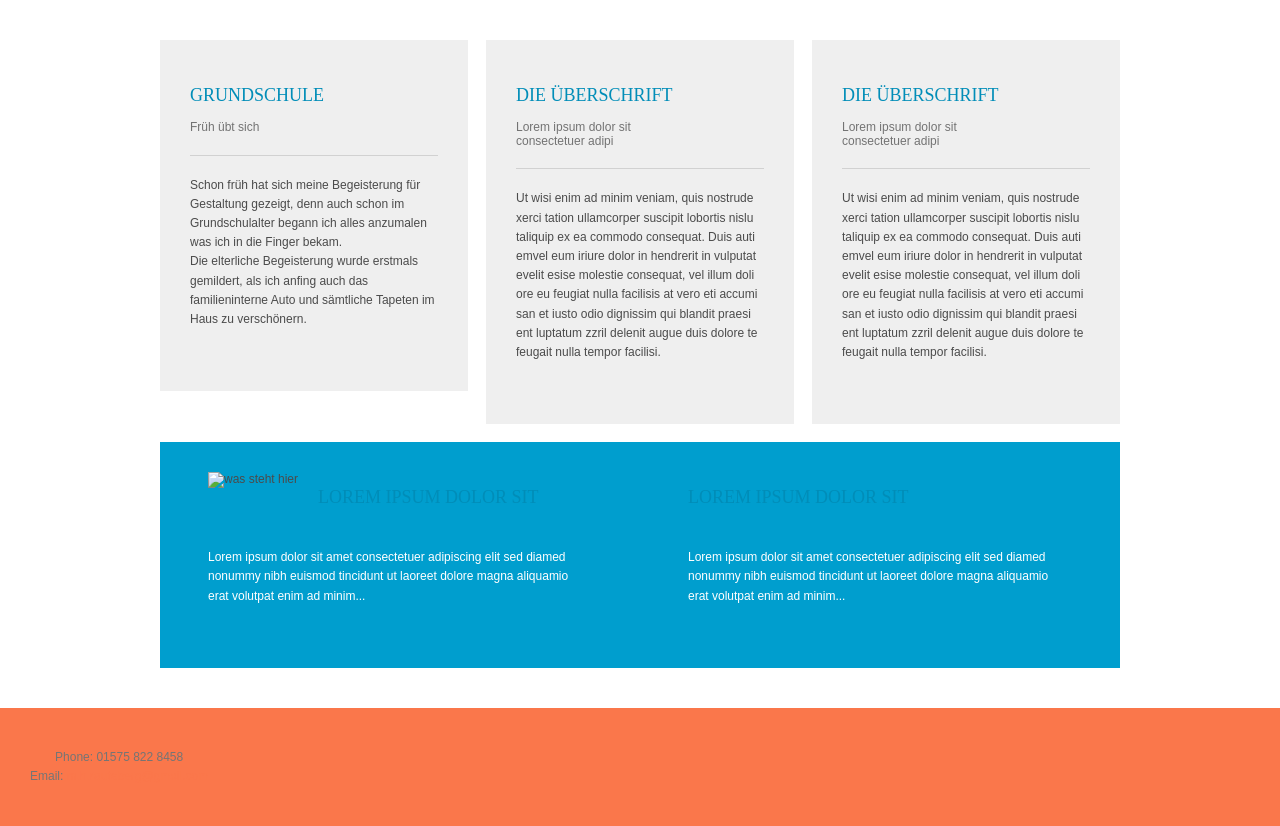
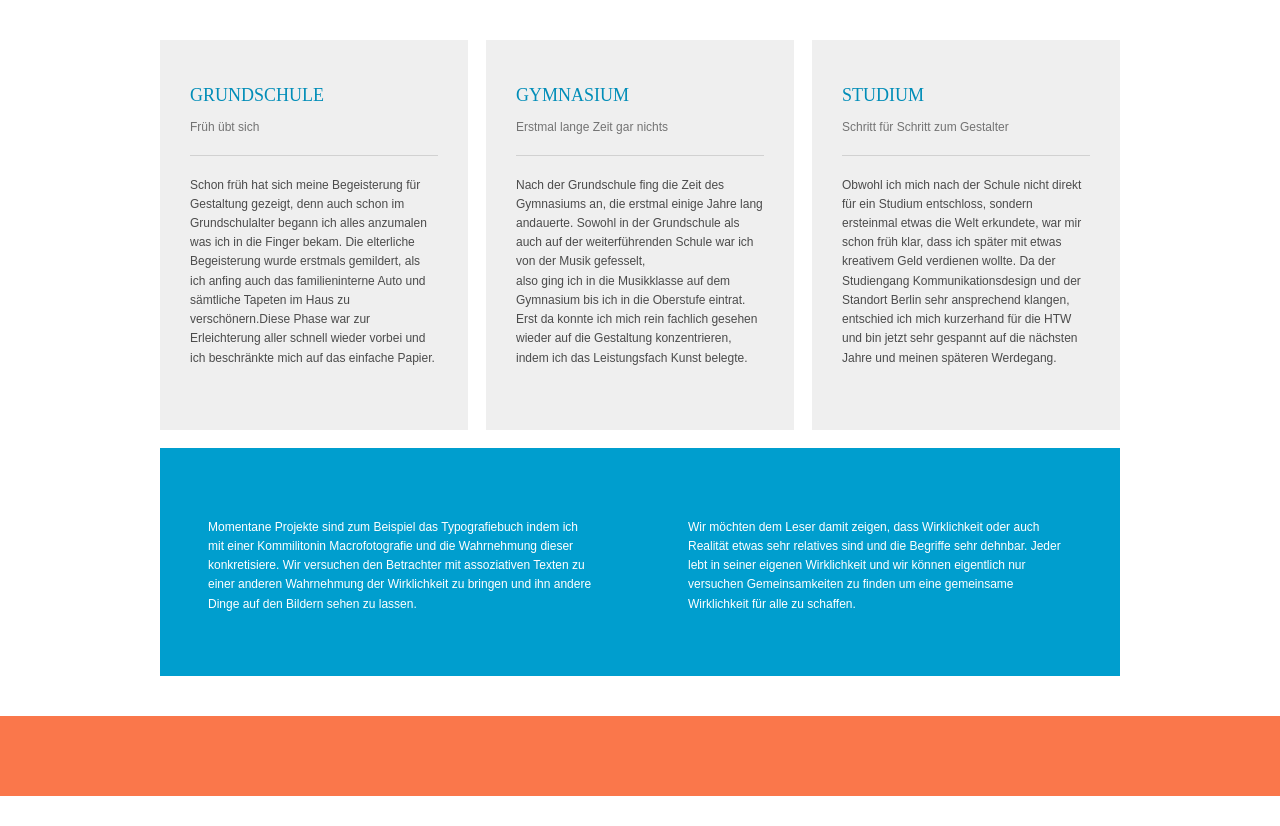
Before and after one commit to MerleRautenberg/HTML_Projects, a plain HTML site: page index.html in a window 1280 px wide. Shown: the part 652-1478 px from the top of the page. After the commit the page ends 1448 px from the top, so only its background shows below. Drawn offline with Linux system fonts and the light colour scheme; a web font is replaced by a local one.

Commit message:
Final changes

```diff
--- a/index.html
+++ b/index.html
@@ -22,60 +22,59 @@
           </header>
 
           <p>
-            Schon früh hat sich meine Begeisterung für Gestaltung gezeigt, denn auch schon im Grundschulalter begann ich alles anzumalen was ich in die Finger bekam.<br />
-            Die elterliche Begeisterung wurde erstmals gemildert, als ich anfing auch das familieninterne Auto und sämtliche Tapeten im Haus zu verschönern.
+            Schon früh hat sich meine Begeisterung für Gestaltung gezeigt, denn auch schon im Grundschulalter begann ich alles anzumalen was ich in die Finger bekam.
+            Die elterliche Begeisterung wurde erstmals gemildert, als ich anfing auch das familieninterne Auto und sämtliche Tapeten im Haus zu verschönern.Diese Phase
+						war zur Erleichterung aller schnell wieder vorbei und ich beschränkte mich auf das einfache Papier.
           </p>
         </section>
 
         <section>
           <header>
-            <img src="img/icon/Design02-icon-big-globe.png" alt="">
-            <h2>Die Überschrift</h2>
-            <h3>Lorem ipsum dolor sit<br />consectetuer adipi</h3>
+            <h2>Gymnasium</h2>
+            <h3>Erstmal lange Zeit gar nichts</h3>
           </header>
 
           <p>
-            Ut wisi enim ad minim veniam, quis nostrude xerci tation ullamcorper suscipit lobortis nislu taliquip
-            ex ea commodo consequat. Duis auti emvel eum iriure dolor in hendrerit in vulputat evelit esise molestie
-            consequat, vel illum doli ore eu feugiat nulla facilisis at vero eti accumi san et iusto odio dignissim
-            qui blandit praesi ent luptatum zzril delenit augue duis dolore te feugait nulla tempor facilisi.<br />
+            Nach der Grundschule fing die Zeit des Gymnasiums an, die erstmal einige Jahre lang andauerte. Sowohl in der Grundschule als auch auf der weiterführenden Schule war ich von der Musik gefesselt,<br />
+						also ging ich in die Musikklasse auf dem Gymnasium bis ich in die Oberstufe eintrat. Erst da konnte ich mich rein fachlich gesehen wieder auf
+						die Gestaltung konzentrieren, indem ich das Leistungsfach Kunst belegte.
           </p>
         </section>
 
         <section>
           <header>
-            <img src="img/icon/Design02-icon-big-people.png" alt="">
-            <h2>Die Überschrift</h2>
-            <h3>Lorem ipsum dolor sit<br />consectetuer adipi</h3>
+            <h2>Studium</h2>
+            <h3>Schritt für Schritt zum Gestalter</h3>
           </header>
 
           <p>
-            Ut wisi enim ad minim veniam, quis nostrude xerci tation ullamcorper suscipit lobortis nislu taliquip
-            ex ea commodo consequat. Duis auti emvel eum iriure dolor in hendrerit in vulputat evelit esise molestie
-            consequat, vel illum doli ore eu feugiat nulla facilisis at vero eti accumi san et iusto odio dignissim
-            qui blandit praesi ent luptatum zzril delenit augue duis dolore te feugait nulla tempor facilisi.<br />
+            Obwohl ich mich nach der Schule nicht direkt für ein Studium entschloss, sondern ersteinmal etwas die Welt erkundete, war mir schon früh klar, dass
+						ich später mit etwas kreativem Geld verdienen wollte. Da der Studiengang Kommunikationsdesign und der Standort Berlin sehr ansprechend klangen, entschied
+						ich mich kurzerhand für die HTW und bin jetzt sehr gespannt auf die nächsten Jahre und meinen späteren Werdegang.<br />
           </p>
         </section>
       </div>
 
       <div class="bigteaser clearfix">
         <section>
-          <img src="img/icon/Design02-icon-small-wave.png" alt="was steht hier">
-          <h2>Lorem ipsum dolor sit</h2>
+
+
 
           <p>
-            Lorem ipsum dolor sit amet consectetuer adipiscing elit sed diamed nonummy nibh euismod tincidunt ut laoreet
-            dolore magna aliquamio erat volutpat enim ad minim...<br />
+           Momentane Projekte sind zum Beispiel das Typografiebuch indem ich mit einer Kommilitonin Macrofotografie und die Wahrnehmung dieser konkretisiere.
+					 Wir versuchen den Betrachter mit assoziativen Texten zu einer anderen Wahrnehmung der Wirklichkeit zu bringen und ihn andere Dinge auf den Bildern sehen
+					 zu lassen. <br />
           </p>
         </section>
 
         <section>
-          <img src="img/icon/Design02-icon-small-light.png" alt="">
-          <h2>Lorem ipsum dolor sit</h2>
+
+
 
           <p>
-            Lorem ipsum dolor sit amet consectetuer adipiscing elit sed diamed nonummy nibh euismod tincidunt ut laoreet
-            dolore magna aliquamio erat volutpat enim ad minim...<br />
+						Wir möchten dem Leser damit zeigen, dass Wirklichkeit oder auch Realität etwas sehr relatives sind
+ 					 und die Begriffe sehr dehnbar. Jeder lebt in seiner eigenen Wirklichkeit und wir können eigentlich nur versuchen Gemeinsamkeiten zu finden um eine
+ 					 gemeinsame Wirklichkeit für alle zu schaffen.<br />
           </p>
         </section>
       </div>
@@ -84,10 +83,7 @@
 		<footer>
 
 
-	<div class='kontakt'>
-		Phone: 01575 822 8458<br />
-		Email: <a href="m.h.rautenberg@gmail.com"<br />
-		<a href="#">m.h.rauteberg@gmail.com</a>
+	<div
 	</div>
 
 
```
